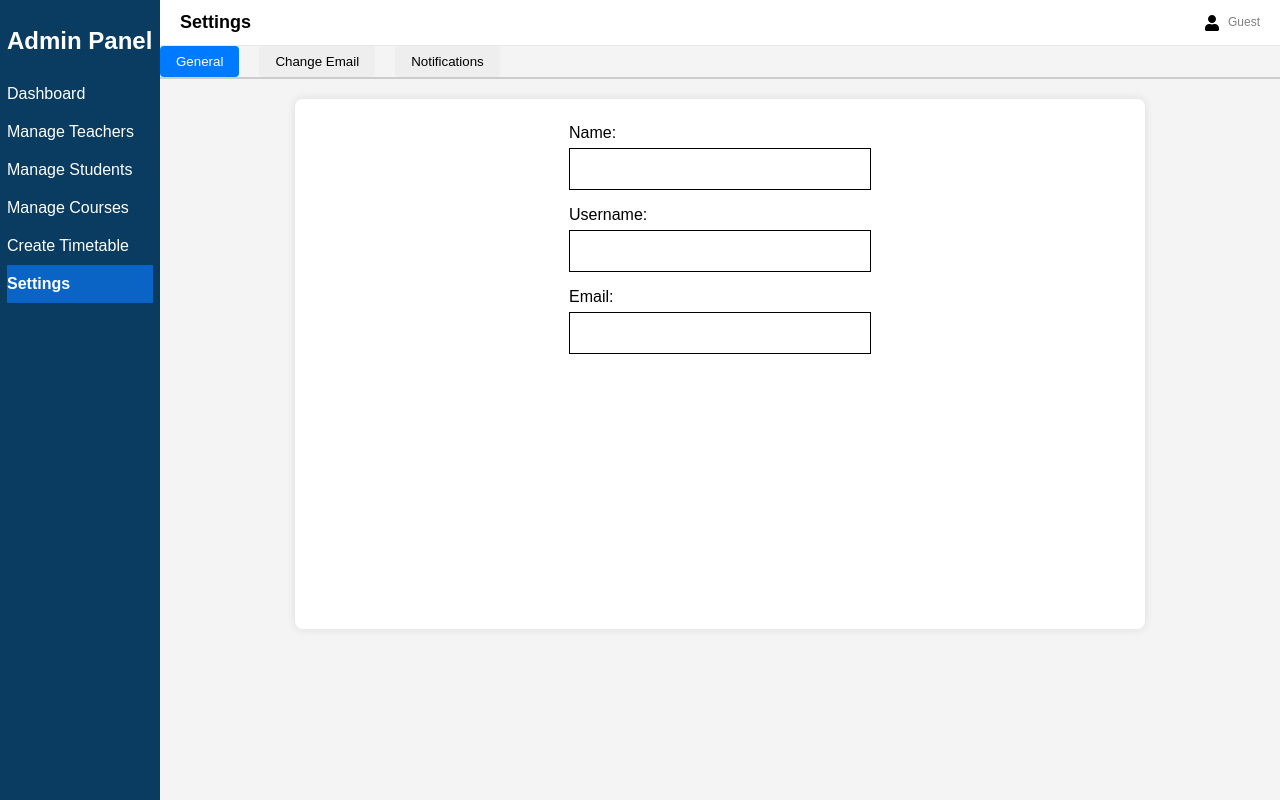
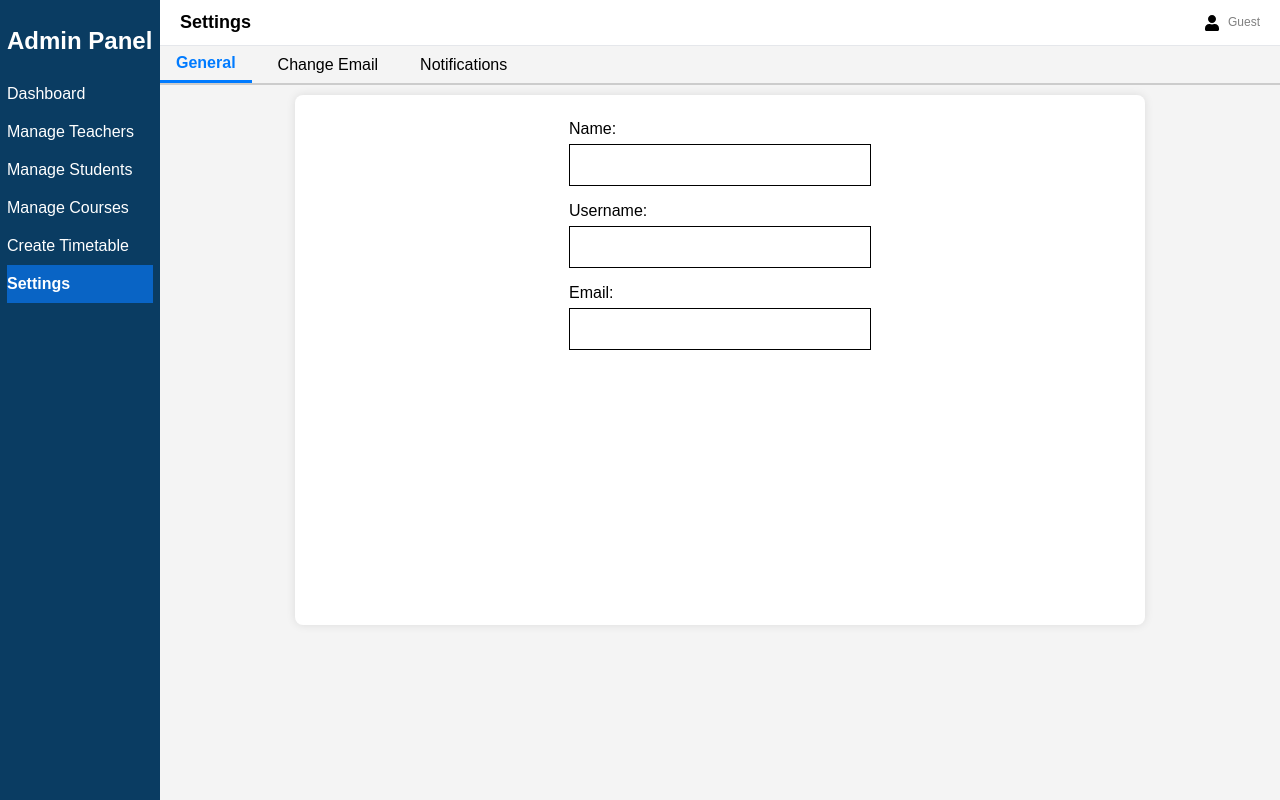
Before and after one commit to ChandrikaLinkEZ/Smart_Class_Crew, a React (Create React App) app in the folder timetablescheduler/: page /settings in a window 1280 px wide. Built offline with nearby package versions, Linux system fonts and the light colour scheme.

Commit message:
Settings page modification

```diff
--- a/timetablescheduler/src/Admin/ManageStudents.css
+++ b/timetablescheduler/src/Admin/ManageStudents.css
@@ -18,10 +18,6 @@
    font-size: 16px;
    border-bottom: 3px solid transparent;
    transition: all 0.3s ease;
-}
-
-.tab:hover {
-   background: #f5f5f5;
 }
 
 .tab.active-tab {
--- a/timetablescheduler/src/Admin/ManageStudents.js
+++ b/timetablescheduler/src/Admin/ManageStudents.js
@@ -282,7 +282,10 @@ function ManageStudents() {
                   <div className="pagination">
                      <button
                         onClick={() => setCurrentPageUpload(currentPageUpload - 1)}
-                        disabled={currentPageUpload === 1}
+                        disabled={
+                           uploadedStudents.length <= rowsPerPageUpload ||
+                           currentPageUpload === 1
+                        }
                      >
                         Prev
                      </button>
@@ -291,11 +294,15 @@ function ManageStudents() {
                      </span>
                      <button
                         onClick={() => setCurrentPageUpload(currentPageUpload + 1)}
-                        disabled={currentPageUpload === totalPagesUpload}
+                        disabled={
+                           uploadedStudents.length <= rowsPerPageUpload ||
+                           currentPageUpload === totalPagesUpload
+                        }
                      >
                         Next
                      </button>
                   </div>
+
 
                   <div className="belowButton">
                      <button className="add-btn" onClick={handleValidate} disabled={uploadedStudents.length === 0}>Validate</button>
--- a/timetablescheduler/src/Admin/SettingsPage.css
+++ b/timetablescheduler/src/Admin/SettingsPage.css
@@ -12,40 +12,15 @@
    background-color: #f4f4f4;
 }
 
-.tabs {
-  display: flex;
-  gap: 10px;
-  margin-bottom: 20px;
-}
-
-.tabs button {
-  background-color: #ddd;
-  border: none;
-  padding: 10px 20px;
-  cursor: pointer;
-  border-radius: 5px;
-  font-weight: 500;
-  transition: background-color 0.2s;
-}
-
-.tabs button.active {
-  background-color: #3498db;
-  color: white;
-}
-
-.tabs button:hover:not(.active) {
-  background-color: #bbb;
-}
-
 .form-section {
    background: white;
+   margin: 10px auto;
    padding: 25px;
    border-radius: 8px;
    box-shadow: 0 0 10px rgba(0, 0, 0, 0.1);
    display: flex;
    justify-content: center;
    max-width: 800px;
-  margin: auto;
    height: 60%;
    min-height: 400px;
 }
@@ -91,15 +66,16 @@
    transition: all 0.3s ease;
 }
 
-.tab:hover {
-   background: #f5f5f5;
-}
-
-.tab.active-tab {
+.tabs.active-tab {
    border-bottom: 3px solid #007bff;
    font-weight: bold;
    color: #007bff;
 }
+
+.tabs button:hover:not(.active) {
+   color: #3498db;
+}
+
 
 /* Main course area */
 .course {
@@ -286,22 +262,19 @@
    flex-grow: 1;
 }
 
-.tabs {
-  margin-bottom: 20px;
-}
-
 .tabs button {
    margin-right: 10px;
    padding: 8px 16px;
    border: none;
-  background-color: #eee;
+   background-color: transparent;
    cursor: pointer;
-  border-radius: 4px;
 }
 
 .tabs button.active {
-  background-color: #007bff;
-  color: white;
+   border-bottom: 3px solid #007bff;
+   /* Highlight active tab */
+   font-weight: bold;
+   color: #007bff;
 }
 
 .tab-content {
--- a/timetablescheduler/src/Admin/SettingsPage.js
+++ b/timetablescheduler/src/Admin/SettingsPage.js
@@ -1,19 +1,19 @@
 import React, { useState, useEffect } from "react";
 import "./SettingsPage.css";
 import SideBar from "../Refs/SideBar";
-import { Navigate, useNavigate } from "react-router-dom";
+import { useNavigate } from "react-router-dom";
 import Navbar from "../Refs/Navbar";
 
 const initialFormState = {
    email: { email: "" },
-   notifications: { email: false }
+   notifications: { email: false },
 };
 
-const SettingsPage = () => {
+function SettingsPage() {
    const navigate = useNavigate();
    const [activeTab, setActiveTab] = useState("general");
    const [formData, setFormData] = useState(initialFormState);
-   const [currentEmail, setCurrentEmail] = useState('');
+   const [currentEmail, setCurrentEmail] = useState("");
    const [user, setUser] = useState({ name: "", username: "", email: "" });
 
    const handleLogout = () => {
@@ -25,7 +25,6 @@ const SettingsPage = () => {
       if (storedUser) setUser(JSON.parse(storedUser));
    }, []);
 
-   // Reset form data when tab changes
    useEffect(() => {
       setFormData(initialFormState);
    }, [activeTab]);
@@ -35,47 +34,66 @@ const SettingsPage = () => {
          ...prev,
          [tab]: {
             ...prev[tab],
-            [field]: value
+            [field]: value,
+         },
+      }));
    }
-      }));
-   };
 
-   const renderContent = () => {
-      switch (activeTab) {
-         case "general":
    return (
+      <div className="settings-page">
+         <SideBar />
+
+         <main className="settings-content">
+            <Navbar title="Settings" user={user} onLogout={handleLogout} />
+
+            <div className="tabs">
+               <button className={`tab ${activeTab === "general" ? "active-tab" : ""}`} onClick={() => setActiveTab("general")}>
+                  General
+               </button>
+               <button className={`tab ${activeTab === "email" ? "active-tab" : ""}`} onClick={() => setActiveTab("email")}>
+                  Change Email
+               </button>
+               <button className={`tab ${activeTab === "notifications" ? "active-tab" : ""}`} onClick={() => setActiveTab("notifications")}>
+                  Notifications
+               </button>
+            </div>
+
+            <div className="form-section">
+               {activeTab === "general" && (
+                  <>
                      <div className="tab-content">
                         <div className="input-group">
                            <label>Name:</label>
-                     <div style={{ width: 300, border: '1px solid black', height: 40 }}>
-                        <text >{user.name}</text>
+                           <div style={{ width: 300, border: "1px solid black", height: 40 }}>
+                              <span>{user.name}</span>
                            </div>
                         </div>
                         <div className="input-group">
                            <label>Username:</label>
-                     <div style={{ width: 300, border: '1px solid black', height: 40 }}>
-                        <text>{user.username}</text>
+                           <div style={{ width: 300, border: "1px solid black", height: 40 }}>
+                              <span>{user.username}</span>
                            </div>
                         </div>
                         <div className="input-group">
                            <label>Email:</label>
-                     <div style={{ width: 300, border: '1px solid black', height: 40 }}>
-                        <text>{user.email}</text>
+                           <div style={{ width: 300, border: "1px solid black", height: 40 }}>
+                              <span>{user.email}</span>
                            </div>
                         </div>
                      </div>
-            );
+                  </>
+               )}
 
-         case "email":
-            return (
+               {activeTab === "email" && (
+                  <>
                      <div className="tab-content">
                         <div className="input-group">
                            <label>Current Email:</label>
                            <input
                               type="email"
                               value={currentEmail}
-                        disabled={currentEmail}
-                        style={{ background: '#f6f5f5ff' }}
+                              disabled={!!currentEmail}
+                              style={{ background: "#f6f5f5ff" }}
                            />
                         </div>
                         <div className="input-group">
@@ -86,51 +104,30 @@ const SettingsPage = () => {
                               onChange={(e) => handleChange("email", "email", e.target.value)}
                            />
                         </div>
+                     </div>
+                  </>
+               )}
 
-               </div>
-            );
-
-
-
-         case "notifications":
-            return (
+               {activeTab === "notifications" && (
+                  <>
                      <div className="tab-content">
                         <div className="input-group">
                            <label>Email Notifications:</label>
                            <input
                               type="checkbox"
                               checked={formData.notifications.email}
-                        onChange={(e) => handleChange("notifications", "email", e.target.checked)}
+                              onChange={(e) =>
+                                 handleChange("notifications", "email", e.target.checked)
+                              }
                            />
                         </div>
-
                      </div>
-            );
-
-         default:
-            return null;
-      }
-   };
-
-   return (
-      <div className="settings-page">
-         <SideBar />
-
-         <main className="settings-content">
-            <Navbar title="Settings" user={user} onLogout={handleLogout} />
-
-            <div className="tabs">
-               <button onClick={() => setActiveTab("general")} className={activeTab === "general" ? "active" : ""}>General</button>
-               <button onClick={() => setActiveTab("email")} className={activeTab === "email" ? "active" : ""}>Change Email</button>
-               <button onClick={() => setActiveTab("notifications")} className={activeTab === "notifications" ? "active" : ""}>Notifications</button>
-            </div>
-
-            <div className="form-section">
-               {renderContent()}
+                  </>
+               )}
             </div>
          </main>
       </div>
    );
-};
+}
 
 export default SettingsPage;
```
Lines whose indentation alone changed are shown as unchanged.
